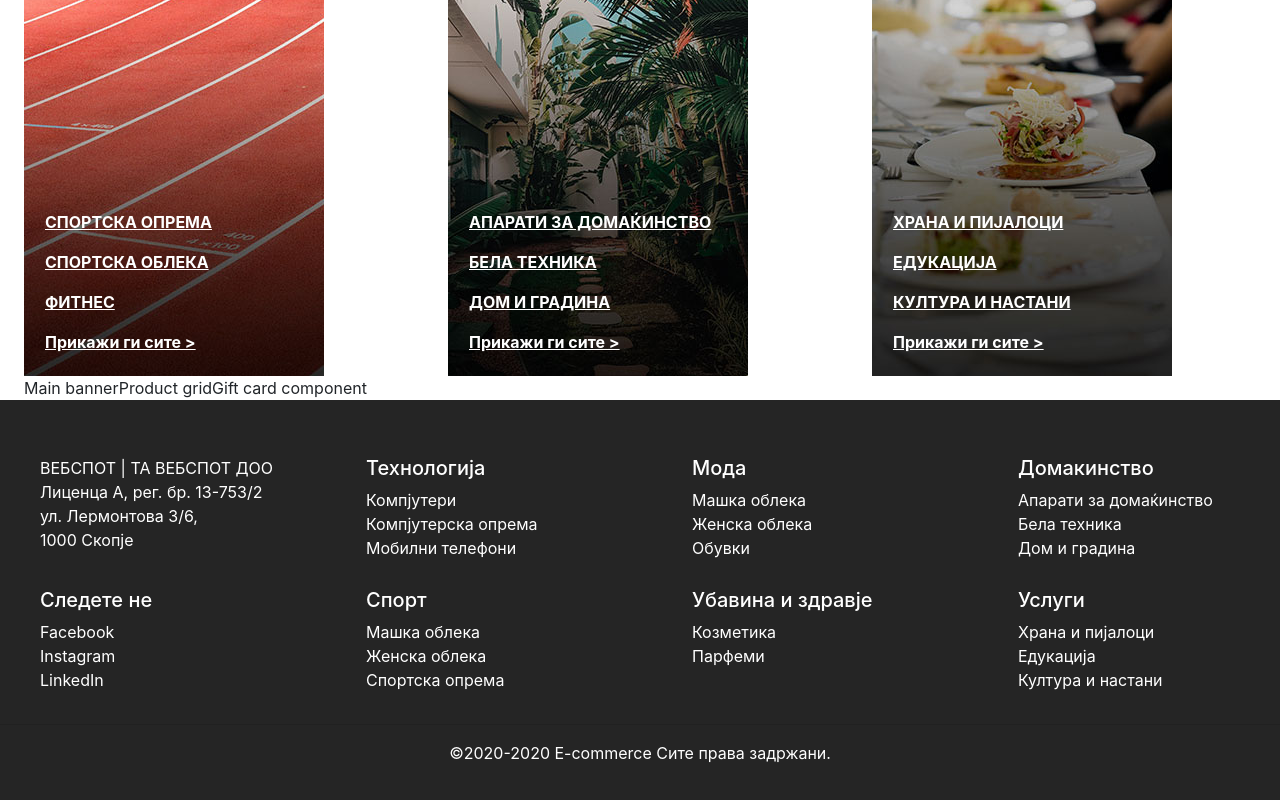
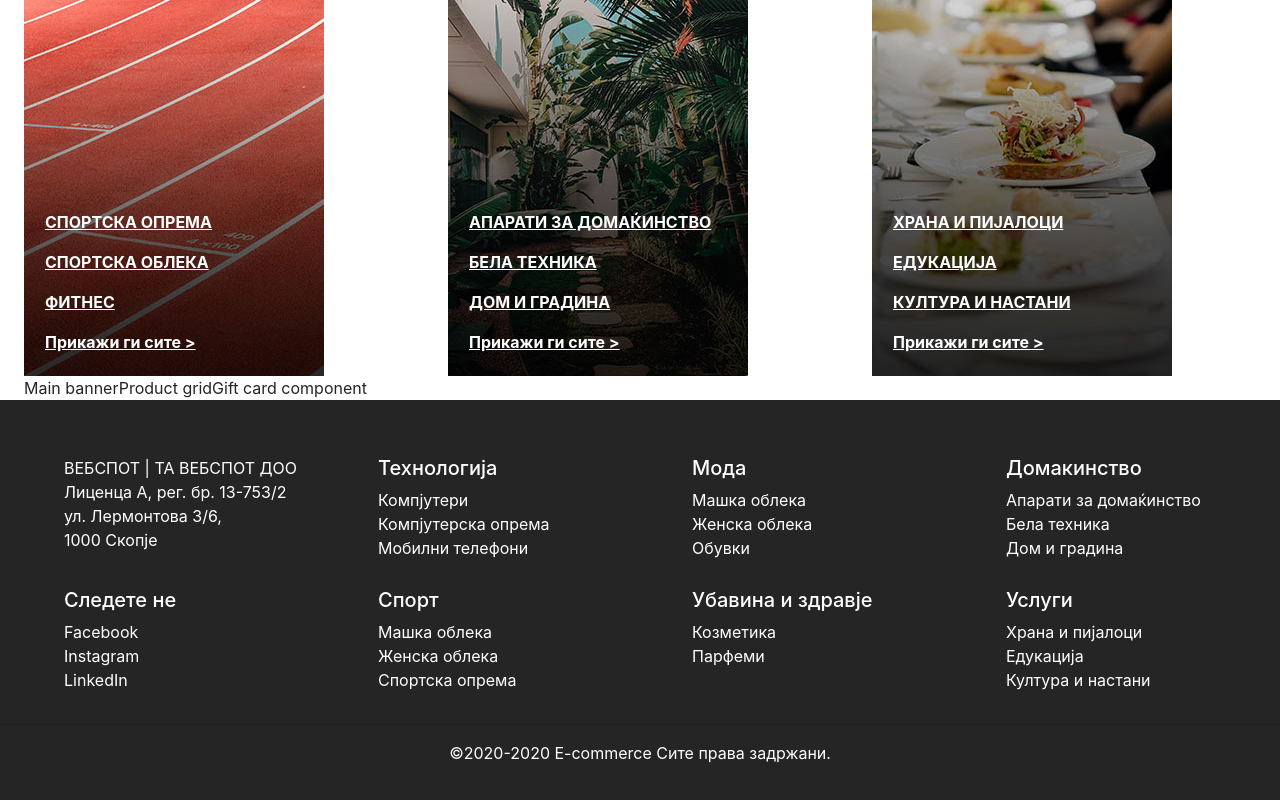
Before and after one commit to andjiev/mega-mall, a React (Create React App) app: page / in a window 1280 px wide. Shown: the part 1703-2503 px from the top of the page. Built offline with nearby package versions, Linux system fonts and the light colour scheme; no server answers.

Commit message:
Added containers in footer

```diff
--- a/src/components/footer/footer.tsx
+++ b/src/components/footer/footer.tsx
@@ -2,6 +2,7 @@ import React from 'react';
 import { ListStyle, TextStyle, FooterStyle, WrapperStyle, RowStyle } from './footer.styles';
 import Grid from '@material-ui/core/Grid';
 import { makeStyles, createStyles, Theme } from '@material-ui/core/styles';
+import { Container } from '@material-ui/core';
 
 const useStyles = makeStyles((theme: Theme) =>
   createStyles({
@@ -22,6 +23,7 @@ const Footer = () => {
       <FooterStyle>
         <section className="footer">
           <WrapperStyle>
+            <Container>
               <Grid container spacing={3}>
                 <Grid item xs={12} md={3}>
                   <ListStyle>
@@ -56,7 +58,9 @@ const Footer = () => {
                   </ListStyle>
                 </Grid>
               </Grid>
+            </Container>
 
+            <Container>
               <Grid container spacing={3}>
                 <Grid item xs={12} md={3}>
                   <ListStyle>
@@ -90,6 +94,7 @@ const Footer = () => {
                   </ListStyle>
                 </Grid>
               </Grid>
+            </Container>
 
             <hr></hr>
             <TextStyle>
```
Lines whose indentation alone changed are shown as unchanged.
